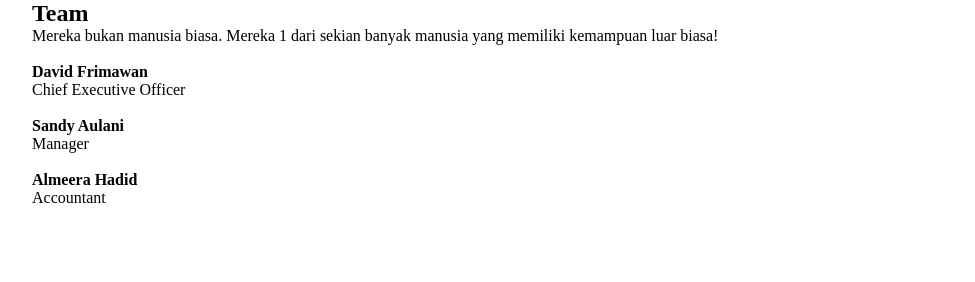
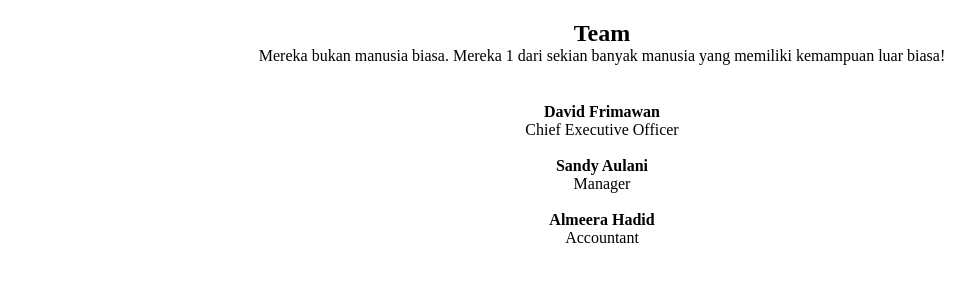
Before and after one commit to progatea28/progatea28.github.io, a plain HTML site: page index.html in a window 1280 px wide. Shown: the whole page, without its empty margins (38-1013 px from the left). Drawn offline with Linux system fonts and the light colour scheme.

Commit message:
Menambahkan css class Team

```diff
--- a/style.css
+++ b/style.css
@@ -56,7 +56,27 @@
 /* +-----------------------+ */
 /* |     Awal Bagian 4     | */
 /* +-----------------------+ */
+.section-title {
+    text-align: center;
+    margin: 20px 0px;
+}
 
+.member {
+    align-content: center;
+}
+
+.member-img{
+    align-content: center;
+}
+
+.member-info img {
+    width: 50%;
+
+}
+
+.member-info {
+    text-align: center;
+}
 
 /* +-----------------------+ */
 /* |    Akhir Bagian 4     | */
```
